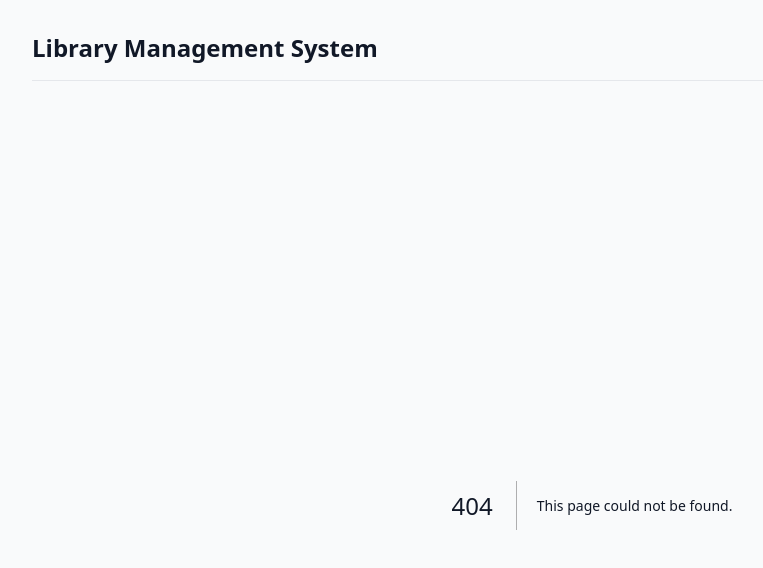
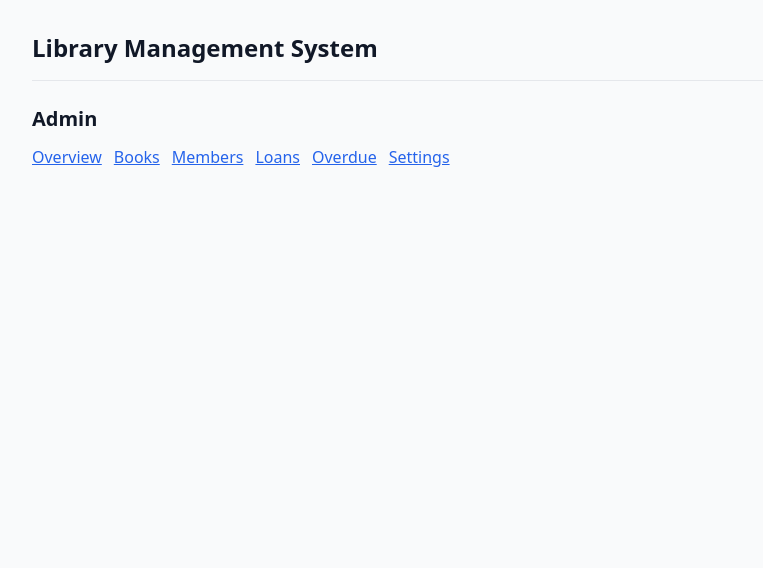
Before and after one commit to Abhishek-0005/Abhishek-0005, a Next.js app in the folder lms/: page /dashboard/admin in a window 1280 px wide. Before the commit this address had no page. Shown: the top 568 px of the page, without its empty margins (48-811 px from the left). Built offline with nearby package versions, Linux system fonts and the light colour scheme.

Commit message:
feat(lms): admin dashboard index with nav

```diff
--- /dev/null
+++ b/lms/app/dashboard/admin/page.tsx
@@ -0,0 +1,22 @@
+import Link from 'next/link'
+
+export default function AdminDashboard() {
+  const sections = [
+    { href: '/dashboard', label: 'Overview' },
+    { href: '/dashboard/books', label: 'Books' },
+    { href: '/dashboard/members', label: 'Members' },
+    { href: '/dashboard/loans', label: 'Loans' },
+    { href: '/dashboard/overdue', label: 'Overdue' },
+    { href: '/dashboard/settings', label: 'Settings' },
+  ]
+  return (
+    <div className="space-y-3">
+      <h2 className="text-xl font-semibold">Admin</h2>
+      <ul className="flex gap-3 flex-wrap">
+        {sections.map(s => (
+          <li key={s.href}><Link className="underline text-blue-600" href={s.href}>{s.label}</Link></li>
+        ))}
+      </ul>
+    </div>
+  )
+}
```
